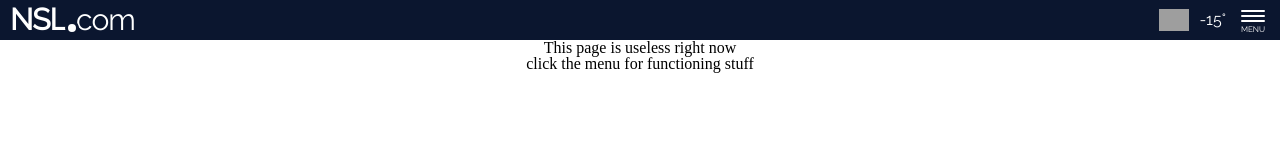
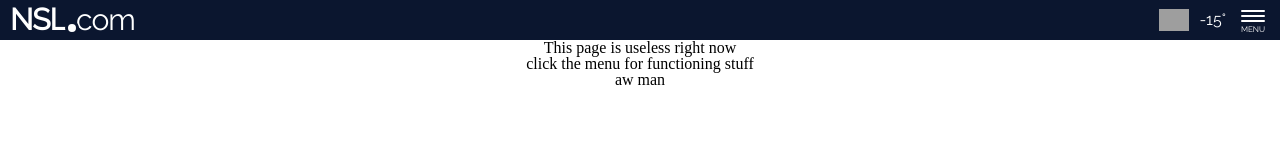
Before and after one commit to MCVNick/nsl-classifieds, a React (Create React App) app: page /#/ in a window 1280 px wide. Shown: the top 162 px of the page. Built offline with nearby package versions, Linux system fonts and the light colour scheme; no server answers; grey boxes are pictures that could not be loaded; the HTML template or start-up script is replaced by a standard one.

Commit message:
O boy here we go

```diff
--- a/src/components/Home/Home.js
+++ b/src/components/Home/Home.js
@@ -31,6 +31,7 @@ class Home extends Component {
             <div>
                 <p>This page is useless right now</p>
                 <p>click the menu for functioning stuff</p>
+                <p>aw man</p>
             </div>
         )
     }
```
